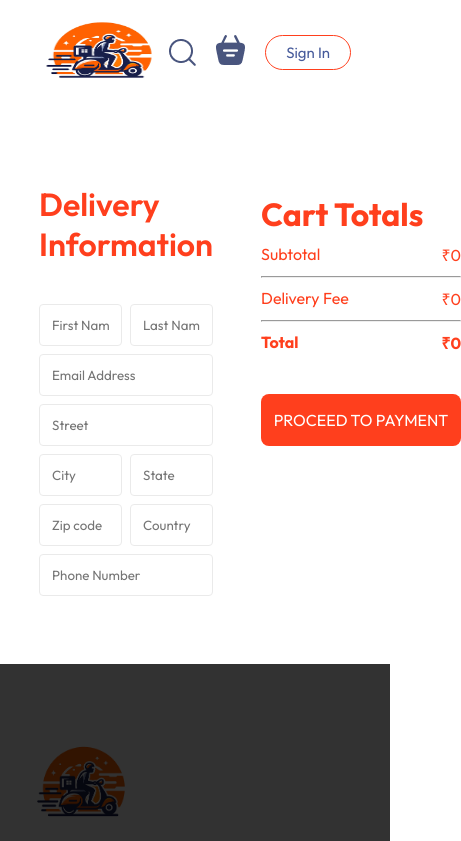
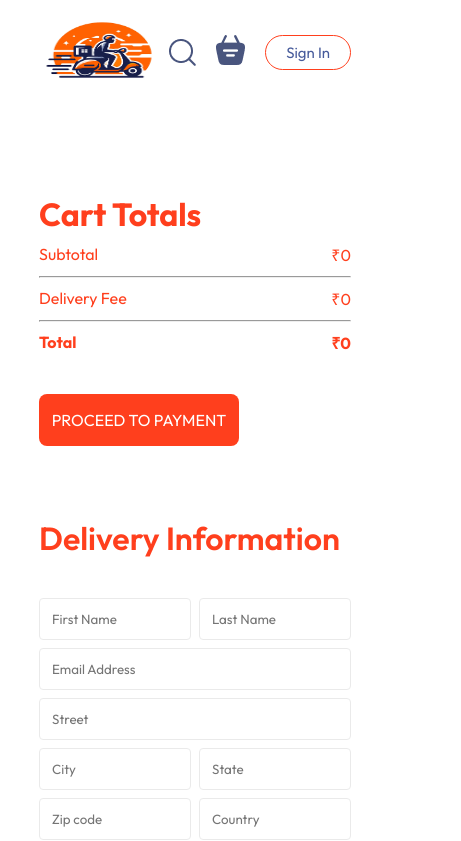
Before and after one commit to PrajapatiApurva/Food-Delivery-Website, a React (Vite) app: page /order in a window 390 px wide. Shown: the top 841 px of the page, 461 px wide, since content can reach past the window. Built offline with nearby package versions, Linux system fonts and the light colour scheme.

Commit message:
Added CSS for responsiveness in PlaceOrder page

```diff
--- a/src/pages/PlaceOrder/PlaceOrder.css
+++ b/src/pages/PlaceOrder/PlaceOrder.css
@@ -40,3 +40,9 @@
 .place-order .cart-total button{
   margin-top: 40px;
 }
+
+@media (max-width: 750px){
+  .place-order{
+    flex-direction: column-reverse;
+  }
+}
```
